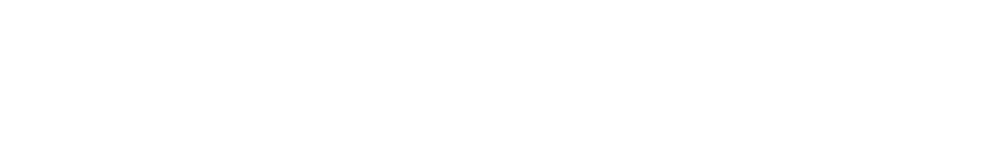
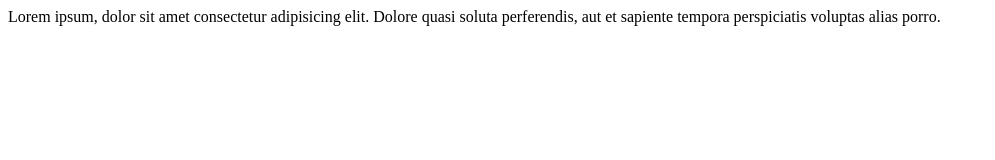
Before and after one commit to roziqov1011/test-1, a plain HTML site: page index.html in a window 1280 px wide. Shown: the whole page, without its empty margins (0-995 px from the left). Drawn offline with Linux system fonts and the light colour scheme.

Commit message:
add main section

```diff
--- a/index.html
+++ b/index.html
@@ -15,5 +15,10 @@
 
     </header>
 
+
+    <main>
+        Lorem ipsum, dolor sit amet consectetur adipisicing elit. Dolore quasi soluta perferendis, aut et sapiente tempora perspiciatis voluptas alias porro.
+    </main>
+
 </body>
 </html>
```
